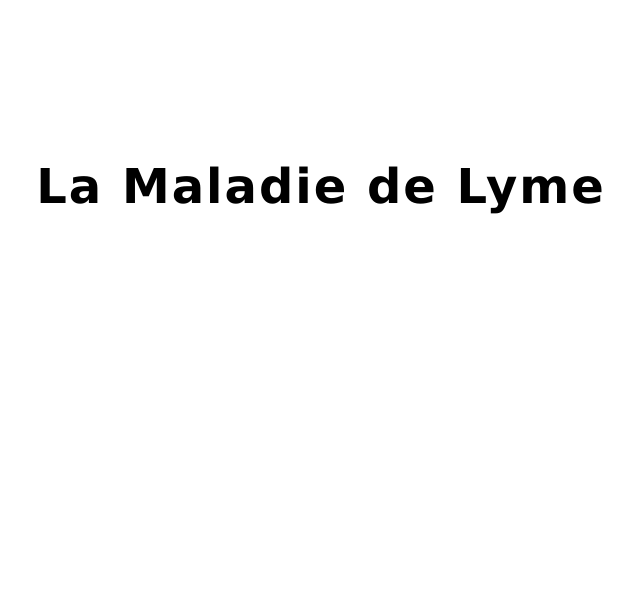
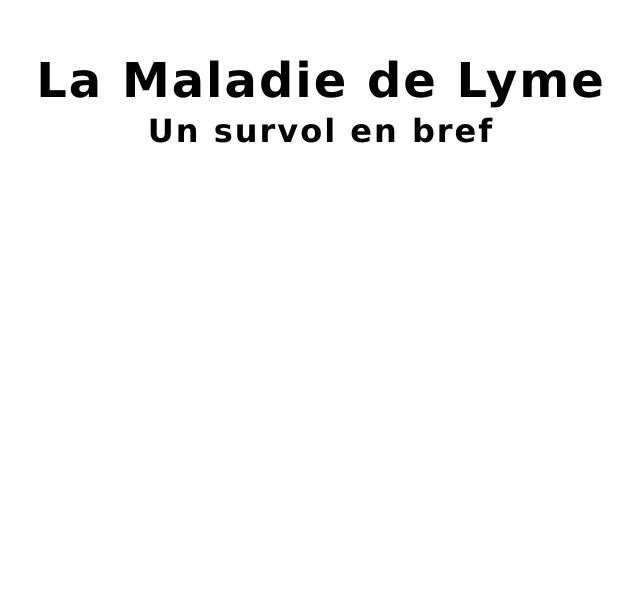
Before and after one commit to quickwing/quickwing.github.io, a plain HTML site: page index.html in a window 1280 px wide. Shown: the part 356-952 px from the top of the page, without its empty margins (319-959 px from the left). Drawn offline with Linux system fonts and the light colour scheme.

Commit message:
update to css

```diff
--- a/mystyle.css
+++ b/mystyle.css
@@ -18,10 +18,11 @@ margin: auto;
 }
 
 h1{
-height: 50%;
+height: 40px;
 width: 100%;
-padding-top: 40%;
-padding-bottom: 10%;
+padding-top: 400px;
+margin-bottom: 10px;
+padding-bottom: 5px;
 text-align: center;
 font-family: verdana, sans-serif;
 letter-spacing: 2px;
@@ -29,10 +30,11 @@ font-size: 3em;
 }
 
 h2{
-height: 50%;
+margin-top: 0px;
+height: 400px;
 width: 100%;
-padding-top: 5%;
-padding-bottom: 45%;
+padding-top: 5px;
+padding-bottom: 20%;
 text-align: center;
 font-family: verdana, sans-serif;
 letter-spacing: 2px;
```
